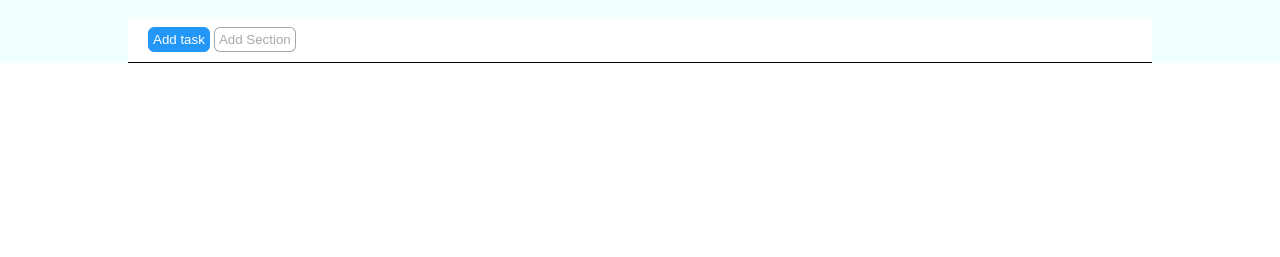
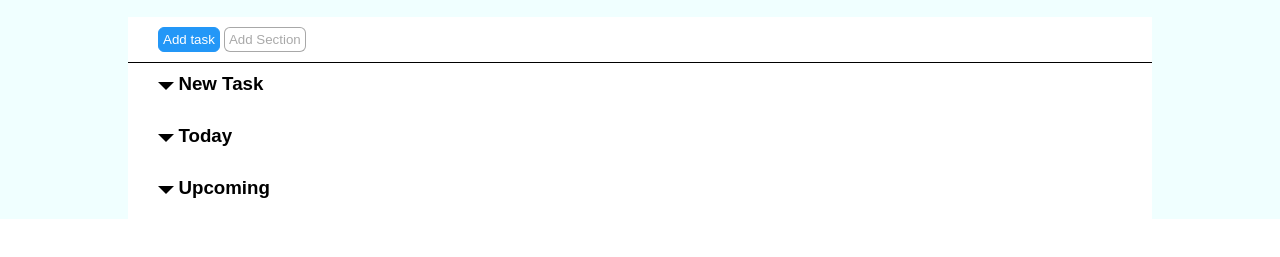
Before and after one commit to Baglio1683/-html-css-toboolist, a plain HTML site: page index.html in a window 1280 px wide. Shown: the part 67-324 px from the top of the page. Drawn offline with Linux system fonts and the light colour scheme.

Commit message:
Impostazione Menù

```diff
--- a/css/style.css
+++ b/css/style.css
@@ -26,7 +26,7 @@ padding: 5px;
 .button-section{
 
 border-bottom: 1px solid black;
-padding-left: 20px;
+padding-left: 30px;
 padding-top: 10px;
 padding-bottom: 10px;
 
@@ -53,3 +53,30 @@ border-color: rgba(0, 0, 0, 0.342);;
 color: rgba(0, 0, 0, 0.342);
 
 }
+
+.task{
+
+padding-left: 30px;
+font-family: sans-serif;
+font-size: 1rem;
+padding-bottom: 20px;
+padding-top: 10px;
+
+}
+
+
+
+   #triangolo {
+    width: 0;
+    height: 0;
+    border-top: 8px solid black;
+    border-left: 8px solid transparent;
+    border-right: 8px solid transparent;
+    display: inline-block;
+    }
+
+.task div{
+
+ display: inline-block;
+
+}
--- a/index.html
+++ b/index.html
@@ -29,13 +29,51 @@
      <div class="container">
     <!-- Inizio main  -->
     <main>
+        <!-- Inizio sezione button  -->
        <div class="button-section">
 
-            <button class="button-style" id="button-task">Add task</button>
+            <button class="button-style" id="button-task">  Add task</button>
             <button class="button-style" id="button-section">Add Section</button>
 
 
        </div>
+       <!-- Fine Sezione Bottoni  -->
+
+
+
+    <div class="task">
+        <div id="triangolo"></div>
+    <div>
+    <h3 class="title-section">New Task </h3>
+    </div>
+    </div>
+
+
+
+
+
+    <div class="task">
+        <div id="triangolo"></div>
+        <div>
+        <h3 class="title-section"> Today </h3>
+       </div>
+    </div>
+
+
+
+
+     <div class="task">
+        <div id="triangolo"></div>
+        <div>
+        <h3 class="title-section"> Upcoming </h3>
+        </div>
+    </div>
+
+
+
+
+
+
 
 
 
```
